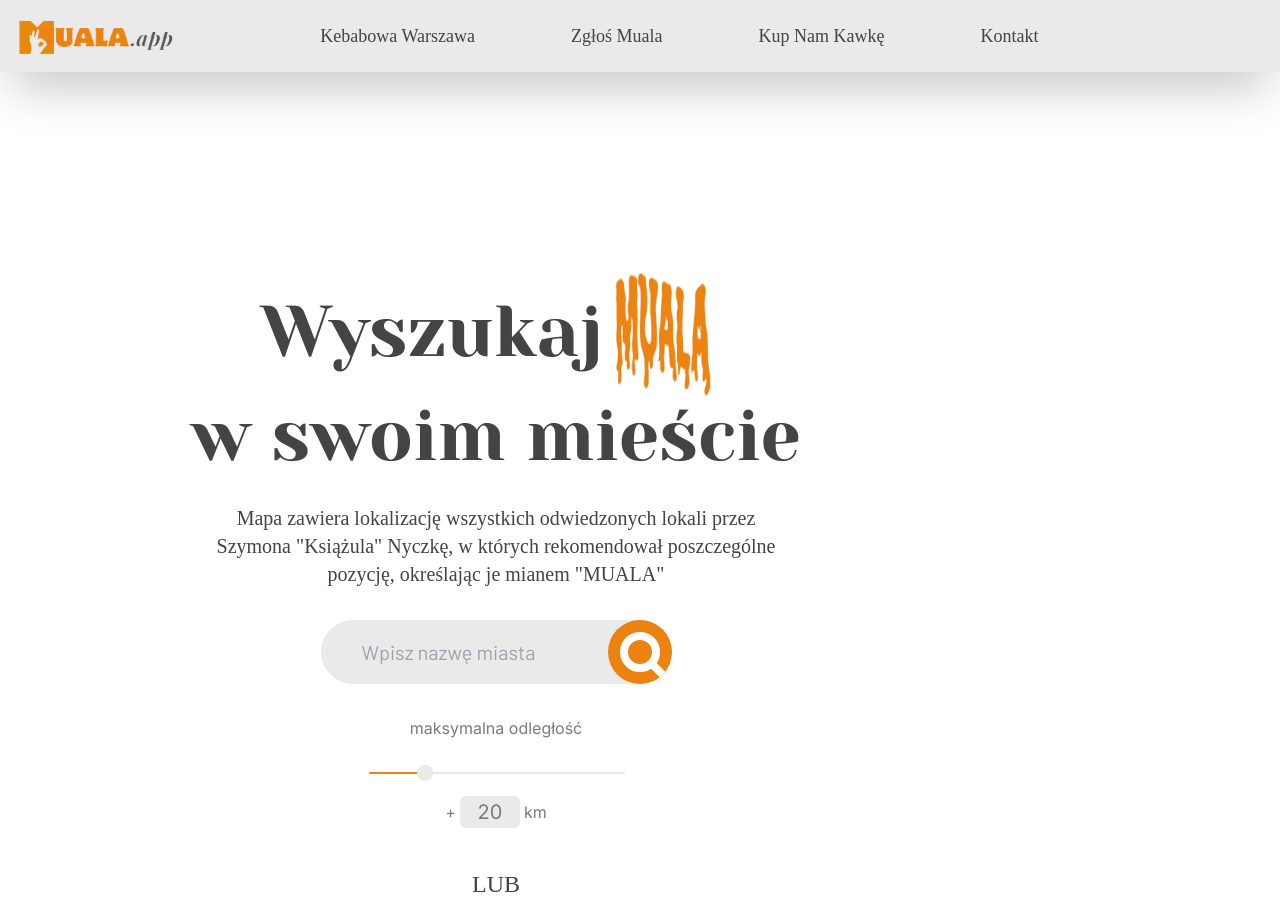
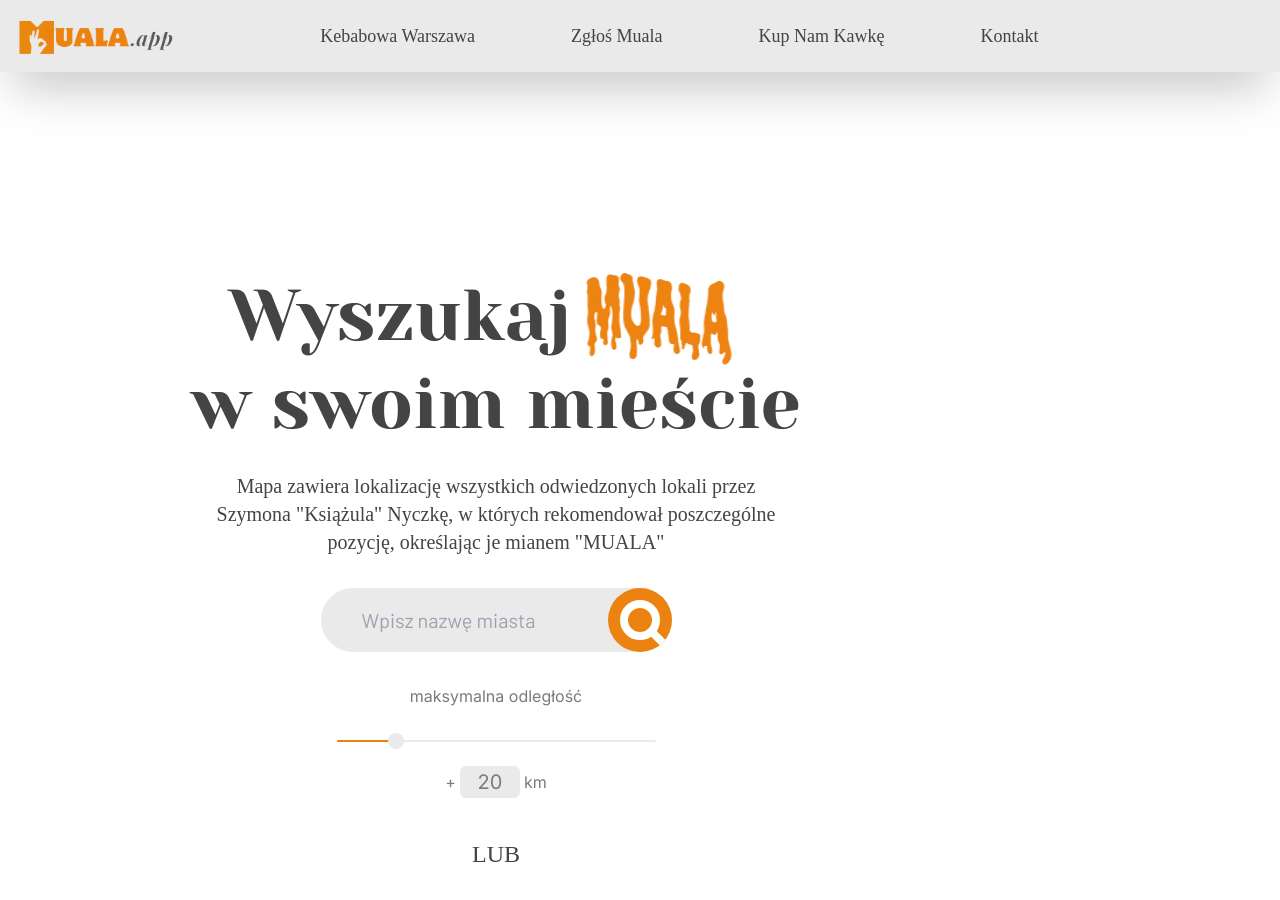
Before and after one commit to lukaszseremak/muala_app, a Next.js app: page / in a window 1280 px wide. Shown: the top 900 px of the page. Built offline with nearby package versions, Linux system fonts and the light colour scheme; a web font is replaced by a local one.

Commit message:
fix: muala sizing

```diff
--- a/src/app/page.tsx
+++ b/src/app/page.tsx
@@ -45,7 +45,7 @@
               </h1>
               <img
                 src="/muala.png"
-                className="w-32 h-16 lg:h-32 pl-2 text-center items-center justify-center"
+                className="lg:w-48 w-32 h-16 lg:h-24 pl-2 text-center items-center justify-center"
               />
             </div>
             <h1 className="mb-8 text-4xl lg:text-7xl text-dark_gray font-yeseva_one text-center items-center justify-center">
@@ -64,7 +64,6 @@
                 className="flex items-center gap-2 place-content-center justify-center place-self-center pt-6"
                 onSubmit={handleSubmit}
               >
-                <div className="max-w-md items-center justify-center ">
                   <div className="relative items-center justify-center">
                     <Input
                       className="pl-10 pr-20 rounded-full font-barlow"
@@ -79,6 +78,7 @@
                     >
                       <SearchIcon className="w-16 h-16 text-white rounded-full bg-muala" />
                     </Button>
+                    <div className="px-4">
                     <h1 className="text-center py-8 text-medium_gray">
                       maksymalna odległość
                     </h1>
@@ -109,9 +109,9 @@
                       >
                         wyświetl wszystko
                       </Button>
+                      </div>
                     </div>
                   </div>
-                </div>
               </form>
             </div>
           </div>
--- a/src/components/ui/slider.tsx
+++ b/src/components/ui/slider.tsx
@@ -12,7 +12,7 @@
   <SliderPrimitive.Root
     ref={ref}
     className={cn(
-      "absolute transform translate-x-12 flex w-64 touch-none select-none items-center",
+      "flex w-full touch-none select-none items-center",
       className
     )}
     {...props}
```
